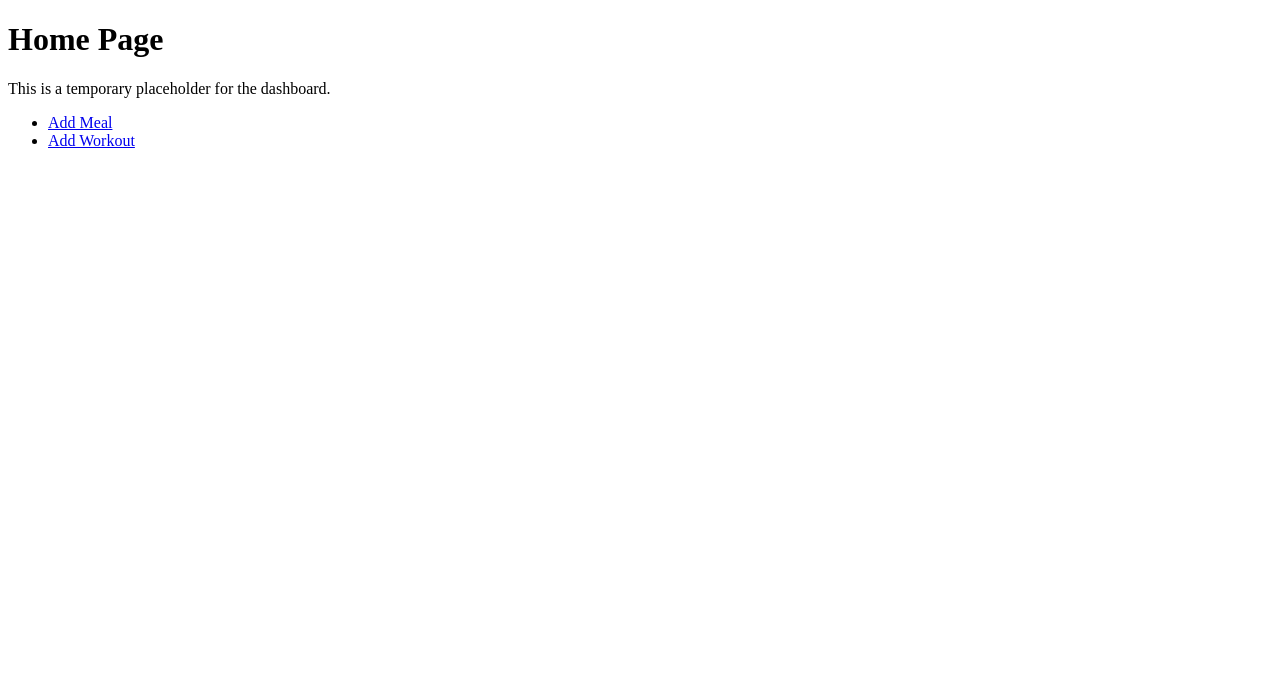
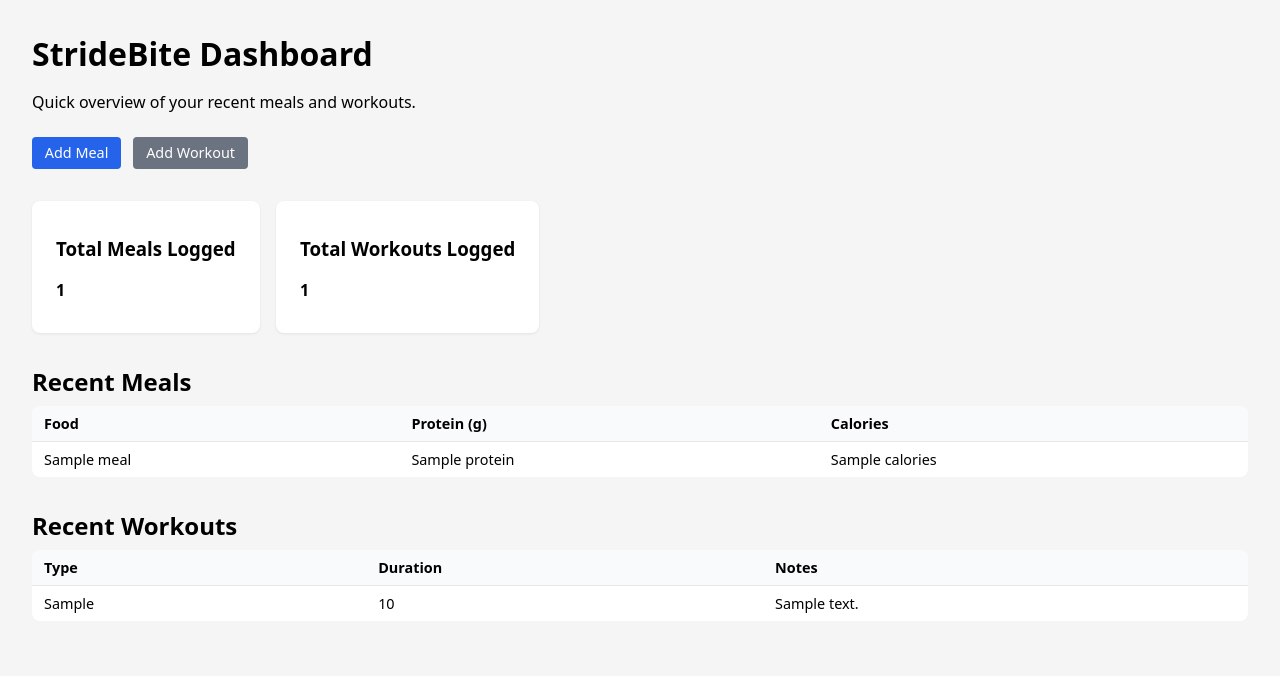
Before and after one commit to EliyaAblet/stridebite, a Django app: template core/templates/home.html in a window 1280 px wide. Shown: the top 676 px of the page. Run offline with Django 3.2, Linux system fonts and the light colour scheme; the template is opened without the code that fills it: most values are stand-ins (such as "Sample title", 1, 10 or a date in 2020).

Commit message:
Improve home dashboard with meal and workout summaries

```diff
--- a/core/templates/home.html
+++ b/core/templates/home.html
@@ -1,15 +1,150 @@
 <!DOCTYPE html>
-<html>
+<html lang="en">
 <head>
-    <title>StrideBite – Home</title>
+    <meta charset="UTF-8">
+    <title>StrideBite – Dashboard</title>
+    <style>
+        body {
+            font-family: system-ui, -apple-system, BlinkMacSystemFont, "Segoe UI", sans-serif;
+            margin: 0;
+            padding: 2rem;
+            background: #f5f5f5;
+        }
+        header {
+            margin-bottom: 2rem;
+        }
+        .summary-cards {
+            display: flex;
+            gap: 1rem;
+            margin-bottom: 2rem;
+            flex-wrap: wrap;
+        }
+        .card {
+            background: white;
+            padding: 1rem 1.5rem;
+            border-radius: 8px;
+            box-shadow: 0 1px 3px rgba(0,0,0,0.08);
+            min-width: 180px;
+        }
+        h1 {
+            margin: 0 0 0.5rem 0;
+        }
+        a.button {
+            display: inline-block;
+            margin-right: 0.5rem;
+            margin-top: 0.5rem;
+            padding: 0.4rem 0.8rem;
+            border-radius: 4px;
+            background: #2563eb;
+            color: white;
+            text-decoration: none;
+            font-size: 0.9rem;
+        }
+        a.button.secondary {
+            background: #6b7280;
+        }
+        h2 {
+            margin-top: 2rem;
+            margin-bottom: 0.5rem;
+        }
+        table {
+            width: 100%;
+            border-collapse: collapse;
+            background: white;
+            border-radius: 8px;
+            overflow: hidden;
+            margin-bottom: 1.5rem;
+        }
+        th, td {
+            padding: 0.5rem 0.75rem;
+            border-bottom: 1px solid #e5e7eb;
+            font-size: 0.9rem;
+        }
+        th {
+            text-align: left;
+            background: #f9fafb;
+        }
+        tbody tr:last-child td {
+            border-bottom: none;
+        }
+        .empty {
+            padding: 0.5rem 0.75rem;
+            font-size: 0.9rem;
+            color: #6b7280;
+        }
+    </style>
 </head>
 <body>
-    <h1>Home Page</h1>
-    <p>This is a temporary placeholder for the dashboard.</p>
+<header>
+    <h1>StrideBite Dashboard</h1>
+    <p>Quick overview of your recent meals and workouts.</p>
 
-    <ul>
-        <li><a href="/add-meal/">Add Meal</a></li>
-        <li><a href="/add-workout/">Add Workout</a></li>
-    </ul>
+    <a href="{% url 'add_meal' %}" class="button">Add Meal</a>
+    <a href="{% url 'add_workout' %}" class="button secondary">Add Workout</a>
+</header>
+
+<section class="summary-cards">
+    <div class="card">
+        <h3>Total Meals Logged</h3>
+        <p><strong>{{ meals_count }}</strong></p>
+    </div>
+    <div class="card">
+        <h3>Total Workouts Logged</h3>
+        <p><strong>{{ workouts_count }}</strong></p>
+    </div>
+</section>
+
+<section>
+    <h2>Recent Meals</h2>
+    {% if latest_meals %}
+        <table>
+            <thead>
+                <tr>
+                    <th>Food</th>
+                    <th>Protein (g)</th>
+                    <th>Calories</th>
+                </tr>
+            </thead>
+            <tbody>
+                {% for meal in latest_meals %}
+                    <tr>
+                        <td>{{ meal.food_name }}</td>
+                        <td>{{ meal.protein }}</td>
+                        <td>{{ meal.calories }}</td>
+                    </tr>
+                {% endfor %}
+            </tbody>
+        </table>
+    {% else %}
+        <div class="empty">No meals logged yet. Try adding one above.</div>
+    {% endif %}
+</section>
+
+<section>
+    <h2>Recent Workouts</h2>
+    {% if latest_workouts %}
+        <table>
+            <thead>
+                <tr>
+                    <th>Type</th>
+                    <th>Duration</th>
+                    <th>Notes</th>
+                </tr>
+            </thead>
+            <tbody>
+                {% for workout in latest_workouts %}
+                    <tr>
+                        <td>{{ workout.workout_type }}</td>
+                        <td>{{ workout.duration }}</td>
+                        <td>{{ workout.notes }}</td>
+                    </tr>
+                {% endfor %}
+            </tbody>
+        </table>
+    {% else %}
+        <div class="empty">No workouts logged yet. Try adding one above.</div>
+    {% endif %}
+</section>
+
 </body>
 </html>
```
Also changed, not shown: core/views.py (+19 -15 lines).
